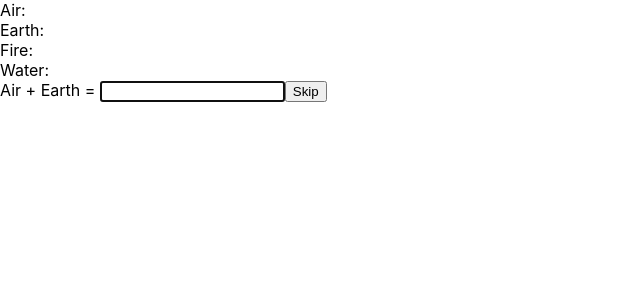
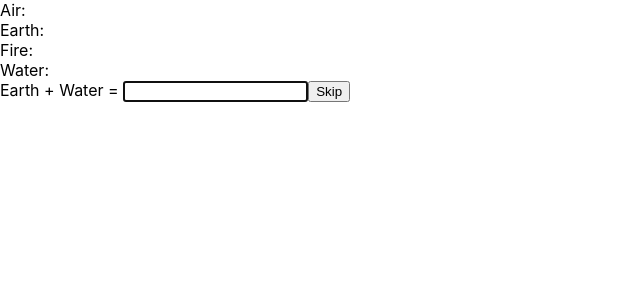
Before and after one commit to scriptist/invent-everything, a React (Create React App) app: page / in a window 1280 px wide. Shown: the top 300 px of the page, without its empty margins (0-640 px from the left). Built offline with nearby package versions, Linux system fonts and the light colour scheme.

Commit message:
Change recipe after user input

```diff
--- a/src/react/RandomItemMixer.tsx
+++ b/src/react/RandomItemMixer.tsx
@@ -1,4 +1,4 @@
-import React, { useState } from "react";
+import React, { useEffect, useState } from "react";
 import { ItemRecipe } from "../items/Item";
 import ItemMap, { AddItemData } from "../items/ItemMap";
 
@@ -11,6 +11,10 @@ export default function RandomItemMixer({ addItem, items }: Props) {
   const [recipe, setRecipe] = useState<ItemRecipe>(() =>
     getRandomNewRecipe(items),
   );
+
+  useEffect(() => {
+    setRecipe(getRandomNewRecipe(items));
+  }, [items]);
 
   const [itemName, setItemName] = useState("");
 
```
